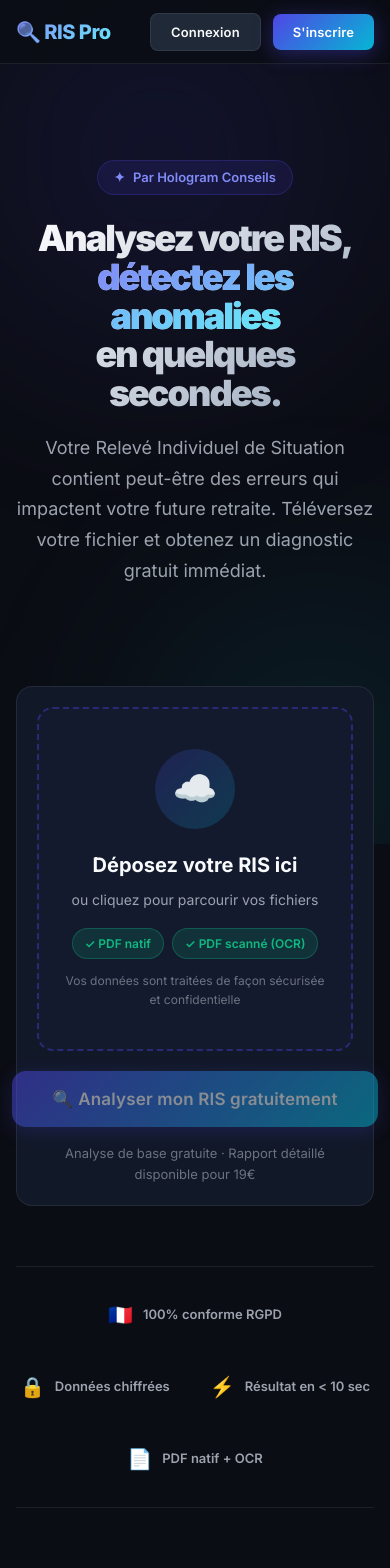
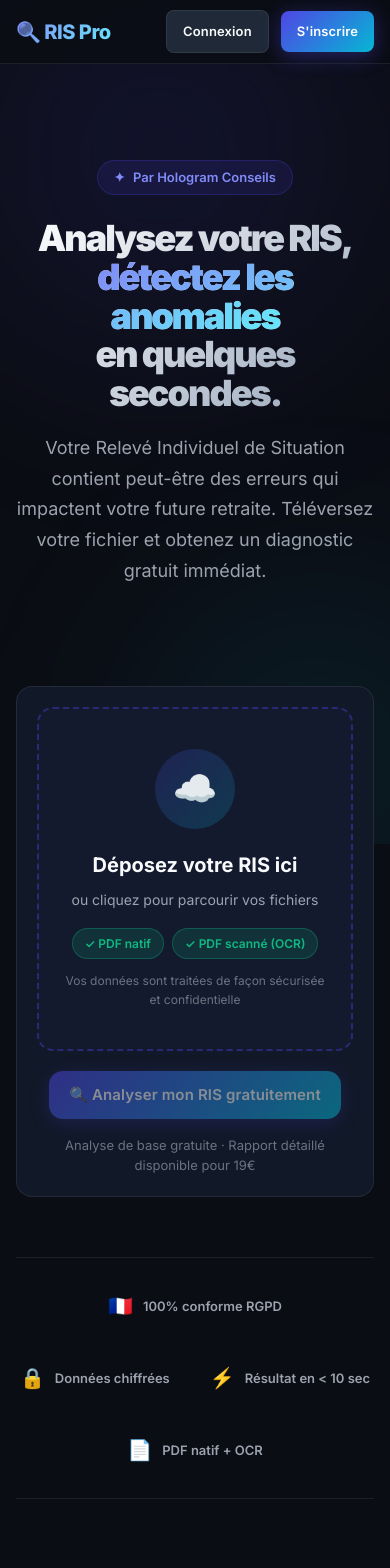
Before and after one commit to hologramconseils/ris-pro, a React (Vite) app in the folder frontend/: page / in a window 390 px wide. Shown: the top 1568 px of the page. Built offline with nearby package versions, Linux system fonts and the light colour scheme; no server answers.

Commit message:
style(mobile): fix button overflow and padding for small screens

```diff
--- a/frontend/src/index.css
+++ b/frontend/src/index.css
@@ -387,6 +387,18 @@ input, textarea { font-family: inherit; }
   .card { padding: 20px; }
   .modal { padding: 28px 20px; }
   .upload-zone { padding: 40px 20px; }
+
+  /* Make buttons fit on small screens */
+  .btn {
+    white-space: normal;
+    padding: 12px 16px;
+    line-height: 1.3;
+    text-align: center;
+  }
+  .btn-large {
+    padding: 14px 20px;
+    font-size: 15px;
+  }
 }
 
 /* ---- Success page ---- */
--- a/frontend/src/pages/History.jsx
+++ b/frontend/src/pages/History.jsx
@@ -148,7 +148,7 @@ export default function History() {
               Voulez-vous vraiment supprimer l'analyse de <strong>{confirmingDelete.filename}</strong> ?
               Cette action est irréversible.
             </p>
-            <div style={{ display: 'flex', gap: 12, justifyContent: 'center' }}>
+            <div style={{ display: 'flex', gap: 12, justifyContent: 'center', flexWrap: 'wrap' }}>
               <button className="btn btn-secondary" onClick={() => setConfirmingDelete(null)}>Annuler</button>
               <button className="btn btn-primary" style={{ background: 'var(--danger)' }} onClick={confirmDelete}>
                 Supprimer définitivement
```
